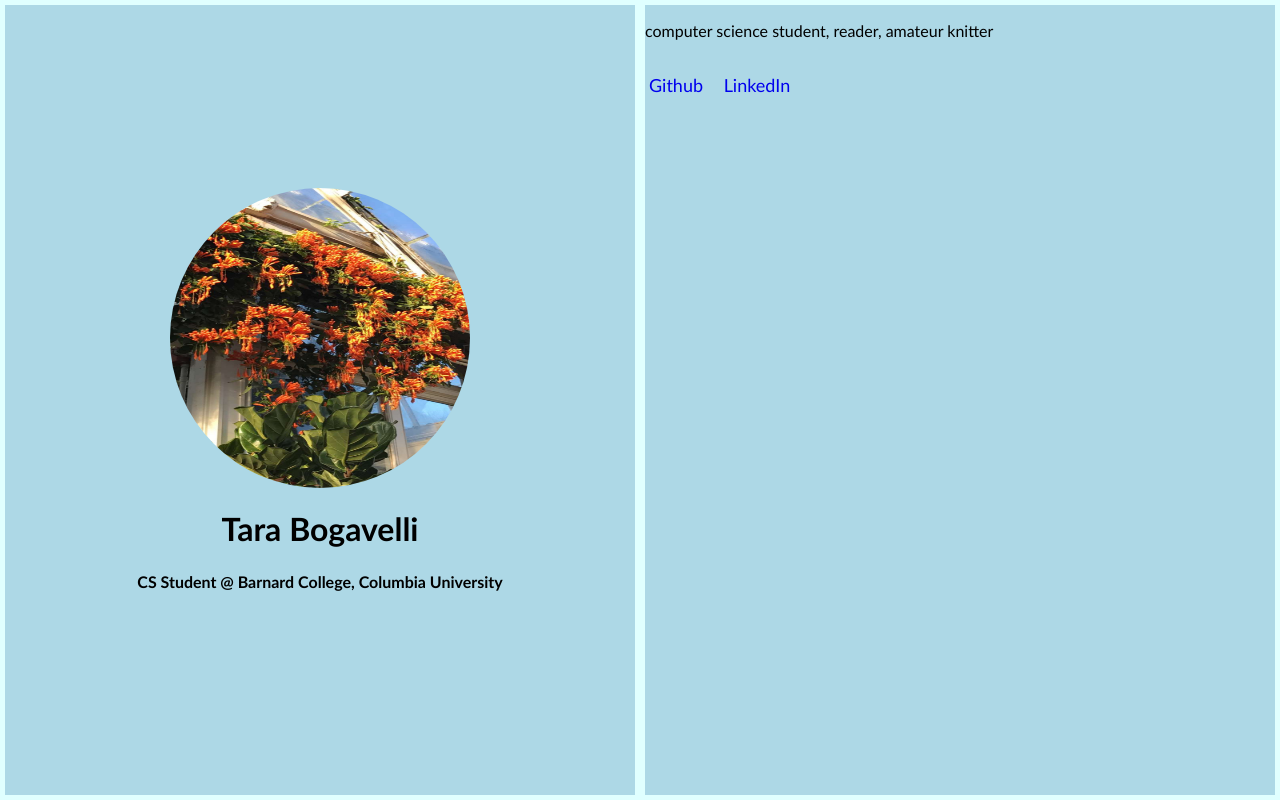
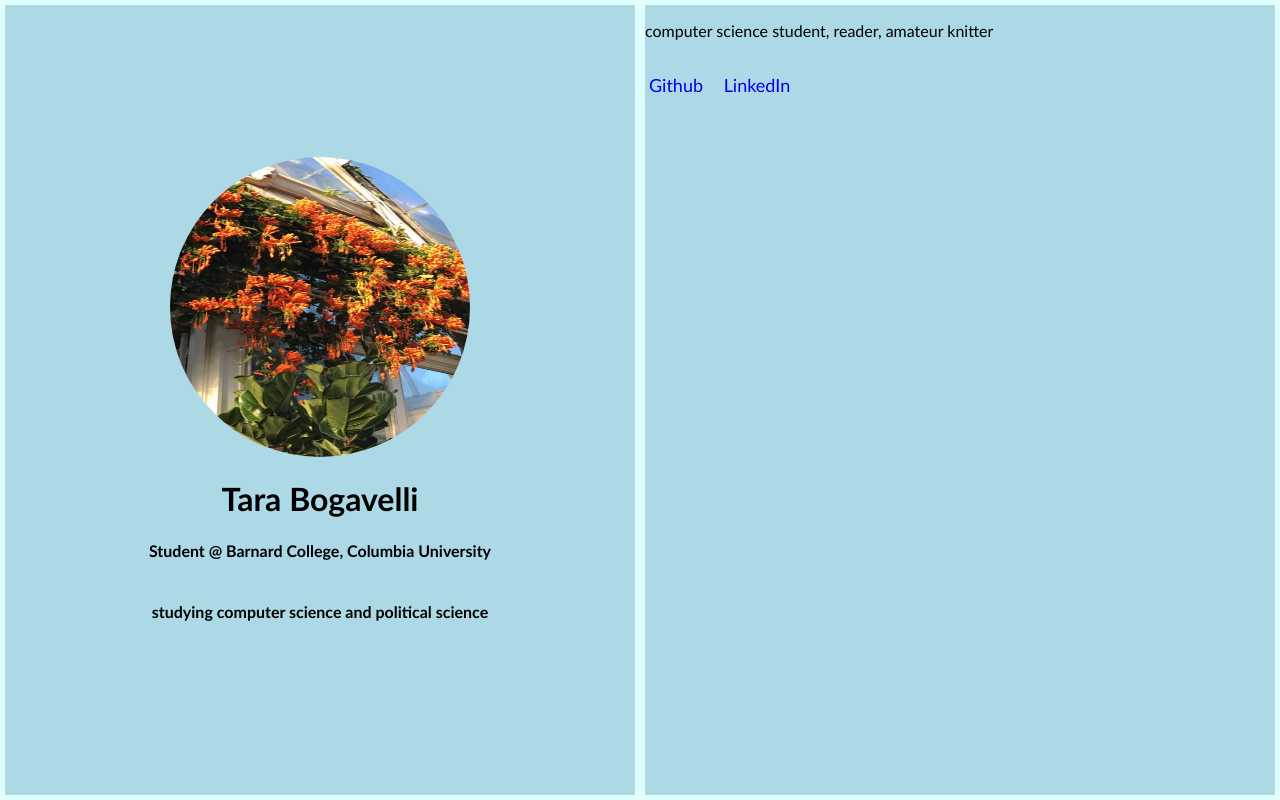
Before and after one commit to tarabogavelli/tarabogavelli.github.io, a plain HTML site: page index.html in a window 1280 px wide. Drawn offline with Linux system fonts and the light colour scheme.

Commit message:
Add files via upload

```diff
--- a/index.html
+++ b/index.html
@@ -9,7 +9,8 @@
       <div class="left">
         <img class="flower" src="flower.JPG" width="300" height="300"/>
         <h1 class="name">Tara Bogavelli</h1>
-        <h4 class="subtitle">CS Student @ Barnard College, Columbia University</h4>
+        <h4 class="subtitle">Student @ Barnard College, Columbia University</h4>
+        <h4 class="majors">studying computer science and political science</h4>
       </div>
 
       <div class="right">
```
